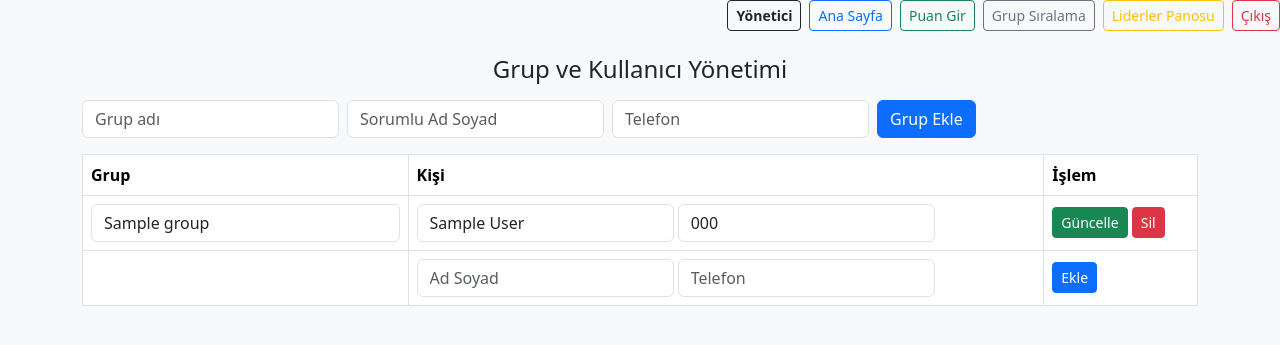
After one commit to seyfullah/duty-scout, a PHP site: page /users_admin.php in a window 1280 px wide. The commit adds this page. Shown: the top 345 px of the page. Run offline with PHP 8.4, Linux system fonts and the light colour scheme; the visitor is signed in with stand-in values (Sample User, id 1); tables that the repository leaves empty hold one stand-in row (values such as "Sample post").

Commit message:
Kullanıcı kaydet

```diff
--- a/php2/includes/header.php
+++ b/php2/includes/header.php
@@ -1,10 +1,14 @@
 <?php
+if (session_status() === PHP_SESSION_NONE) session_start();
 // Kullanıcı bilgisi ve aktif sayfa
 if (!isset($user_info)) {
     if (isset($pdo) && isset($user_id)) {
-        $stmt = $pdo->prepare("SELECT u.name, g.name as group_name FROM users u LEFT JOIN groups g ON u.group_id = g.id WHERE u.id = ?");
+        $stmt = $pdo->prepare("SELECT u.name, g.name as group_name, u.is_admin FROM users u LEFT JOIN groups g ON u.group_id = g.id WHERE u.id = ?");
         $stmt->execute([$user_id]);
         $user_info = $stmt->fetch();
+        if (!isset($_SESSION['is_admin'])) {
+            $_SESSION['is_admin'] = !empty($user_info['is_admin']);
+        }
     } else {
         $user_info = ['name' => '', 'group_name' => ''];
     }
@@ -20,7 +24,10 @@ $active = isset($active_page) ? $active_page : '';
             <?php endif; ?>
         </div>
         <div class="d-flex gap-2">
-            <a href="dashboard.php" class="btn btn-outline-primary btn-sm<?= $active=='dashboard' ? ' fw-bold text-dark border-dark' : '' ?>">Puanlarım</a>
+            <?php if (isset($_SESSION['is_admin']) && $_SESSION['is_admin']): ?>
+                <a href="users_admin.php" class="btn btn-outline-dark btn-sm<?= $active=='users_admin' ? ' fw-bold text-dark border-dark' : '' ?>">Yönetici</a>
+            <?php endif; ?>
+              <a href="dashboard.php" class="btn btn-outline-primary btn-sm<?= $active=='dashboard' ? ' fw-bold text-dark border-dark' : '' ?>">Ana Sayfa</a>
             <a href="submit_score.php" class="btn btn-outline-success btn-sm<?= $active=='submit_score' ? ' fw-bold text-dark border-dark' : '' ?>">Puan Gir</a>
             <a href="group.php" class="btn btn-outline-secondary btn-sm<?= $active=='group' ? ' fw-bold text-dark border-dark' : '' ?>">Grup Sıralama</a>
             <a href="leaders.php" class="btn btn-outline-warning btn-sm<?= $active=='leaders' ? ' fw-bold text-dark border-dark' : '' ?>">Liderler Panosu</a>
--- /dev/null
+++ b/php2/users_admin.php
@@ -0,0 +1,237 @@
+<?php
+// Yönetici kullanıcı oluşturma ve grup yönetimi sayfası
+session_start();
+require 'includes/db.php';
+
+// Sadece admin erişebilir
+if (!isset($_SESSION['user_id']) || !isset($_SESSION['is_admin']) || !$_SESSION['is_admin']) {
+    header('Location: login.php');
+    exit;
+}
+
+// Grup ekle
+if (isset($_POST['add_group'])) {
+    $group_name = trim($_POST['group_name']);
+    $captain_name = trim($_POST['captain_name']);
+    $captain_phone = trim($_POST['captain_phone']);
+    if ($group_name && $captain_name && $captain_phone) {
+        $stmt = $pdo->prepare("INSERT INTO users (name, phone) VALUES (?, ?)");
+        $stmt->execute([$captain_name, $captain_phone]);
+        $captain_id = $pdo->lastInsertId();
+        $stmt = $pdo->prepare("INSERT INTO groups (name, captain_id) VALUES (?, ?)");
+        $stmt->execute([$group_name, $captain_id]);
+        $success = 'Grup ve sorumlu eklendi!';
+        header('Location: users_admin.php'); exit;
+    }
+}
+// Grup sil
+if (isset($_POST['delete_group'])) {
+    $group_id = $_POST['delete_group'];
+    $stmt = $pdo->prepare("DELETE FROM groups WHERE id = ?");
+    $stmt->execute([$group_id]);
+    $success = 'Grup silindi!';
+}
+// Grup güncelle
+if (isset($_POST['update_group'])) {
+    $group_id = $_POST['group_id'];
+    $group_name = trim($_POST['group_name']);
+    $captain_id = $_POST['captain_id'] ?? null;
+    $captain_name = trim($_POST['captain_name']);
+    $captain_phone = trim($_POST['captain_phone']);
+    // Sorumlu bilgisini güncelle
+    if ($captain_id && $captain_name && $captain_phone) {
+        $stmt = $pdo->prepare("UPDATE users SET name = ?, phone = ? WHERE id = ?");
+        $stmt->execute([$captain_name, $captain_phone, $captain_id]);
+    }
+    // Grup bilgisini güncelle
+    $stmt = $pdo->prepare("UPDATE groups SET name = ?, captain_id = ? WHERE id = ?");
+    $stmt->execute([$group_name, $captain_id, $group_id]);
+    $success = 'Grup ve sorumlu güncellendi!';
+    header('Location: users_admin.php'); exit;
+}
+// Kullanıcıları ve grupları çek
+$users = $pdo->query("SELECT * FROM users ORDER BY name")->fetchAll();
+$groups = $pdo->query("SELECT * FROM groups ORDER BY name")->fetchAll();
+
+// Kullanıcı ekle
+if (isset($_POST['add_user'])) {
+    $name = trim($_POST['user_name']);
+    $phone = trim($_POST['user_phone']);
+    $group_id = $_POST['user_group_id'] ?: null;
+    if ($name && $phone) {
+        $stmt = $pdo->prepare("INSERT INTO users (name, phone, group_id) VALUES (?, ?, ?)");
+        $stmt->execute([$name, $phone, $group_id]);
+        $success = 'Kullanıcı eklendi!';
+        header('Location: users_admin.php'); exit;
+    }
+}
+// Kullanıcı güncelle
+if (isset($_POST['update_user'])) {
+    $user_id = $_POST['user_id'];
+    $name = trim($_POST['user_name']);
+    $phone = trim($_POST['user_phone']);
+    $group_id = $_POST['user_group_id'] ?: null;
+    $stmt = $pdo->prepare("UPDATE users SET name = ?, phone = ?, group_id = ? WHERE id = ?");
+    $stmt->execute([$name, $phone, $group_id, $user_id]);
+    $success = 'Kullanıcı güncellendi!';
+    header('Location: users_admin.php'); exit;
+}
+// Kullanıcı sil
+if (isset($_POST['delete_user'])) {
+    $user_id = $_POST['delete_user'];
+    $stmt = $pdo->prepare("DELETE FROM users WHERE id = ?");
+    $stmt->execute([$user_id]);
+    $success = 'Kullanıcı silindi!';
+    header('Location: users_admin.php'); exit;
+}
+?>
+<!DOCTYPE html>
+<html lang="tr">
+<head>
+        <meta charset="UTF-8">
+        <meta name="viewport" content="width=device-width, initial-scale=1">
+        <title>Yönetici Paneli</title>
+        <link href="https://cdn.jsdelivr.net/npm/bootstrap@5.3.2/dist/css/bootstrap.min.css" rel="stylesheet">
+        <style>
+            .table-responsive { overflow-x: auto; }
+            @media (max-width: 600px) {
+                .table td, .table th { font-size: 0.95em; padding: 0.3rem 0.2rem; }
+                .ps-5 { padding-left: 0.7rem !important; }
+                .d-flex.gap-2 { gap: 0.3rem !important; }
+                input.form-control {
+                    font-size: 0.97em;
+                    padding: 0.25rem 0.4rem;
+                    min-width: 80px !important;
+                    max-width: 100%;
+                }
+                .container { padding-left: 2px !important; padding-right: 2px !important; }
+                h4.mb-3 { font-size: 1.1rem; }
+                .btn-sm { font-size: 0.95em; padding: 0.25rem 0.5rem; }
+            }
+        </style>
+</head>
+<body class="bg-light">
+<?php $active_page = 'users_admin'; include 'includes/header.php'; ?>
+<div class="container py-2">
+        <h4 class="mb-3 text-center">Grup ve Kullanıcı Yönetimi</h4>
+    <?php if (!empty($success)): ?>
+        <div class="alert alert-success"> <?= $success ?> </div>
+    <?php endif; ?>
+    <form method="post" class="mb-3">
+        <div class="row g-2 align-items-end">
+            <div class="col-auto">
+                <input type="text" name="group_name" class="form-control" placeholder="Grup adı" required>
+            </div>
+            <div class="col-auto">
+                <input type="text" name="captain_name" class="form-control" placeholder="Sorumlu Ad Soyad" required>
+            </div>
+            <div class="col-auto">
+                <input type="text" name="captain_phone" class="form-control" placeholder="Telefon" required>
+            </div>
+            <div class="col-auto">
+                <button type="submit" name="add_group" class="btn btn-primary">Grup Ekle</button>
+            </div>
+        </div>
+    </form>
+    <div class="table-responsive">
+    <table class="table table-bordered align-middle">
+        <thead><tr><th>Grup</th><th>Kişi</th><th>İşlem</th></tr></thead>
+        <tbody>
+        <?php foreach ($groups as $g): ?>
+            <tr>
+                <form method="post">
+                    <td><input type="text" name="group_name" value="<?= htmlspecialchars($g['name']) ?>" class="form-control" required></td>
+                    <td>
+                        <?php
+                        $captain = null;
+                        foreach ($users as $u) {
+                            if ($u['id'] == $g['captain_id']) { $captain = $u; break; }
+                        }
+                        ?>
+                        <input type="text" name="captain_name" value="<?= $captain ? htmlspecialchars($captain['name']) : '' ?>" class="form-control d-inline w-auto" style="min-width:120px;" placeholder="Sorumlu Ad Soyad" required>
+                        <input type="text" name="captain_phone" value="<?= $captain ? htmlspecialchars($captain['phone']) : '' ?>" class="form-control d-inline w-auto" style="min-width:120px;" placeholder="Telefon" required>
+                        <input type="hidden" name="captain_id" value="<?= $captain ? $captain['id'] : '' ?>">
+                        <input type="hidden" name="group_id" value="<?= $g['id'] ?>">
+                    </td>
+                    <td>
+                        <button type="submit" name="update_group" class="btn btn-success btn-sm">Güncelle</button>
+                        <button type="submit" name="delete_group" value="<?= $g['id'] ?>" class="btn btn-danger btn-sm" onclick="return confirm('Grup silinsin mi?')">Sil</button>
+                    </td>
+                </form>
+            </tr>
+            <!-- Grup üyeleri -->
+            <?php foreach ($users as $u): if ($u['group_id'] == $g['id'] && $u['id'] != $g['captain_id']): ?>
+            <tr>
+                <form method="post">
+                    <td></td>
+                    <td>
+                        <input type="text" name="user_name" value="<?= htmlspecialchars($u['name']) ?>" class="form-control d-inline w-auto" style="min-width:120px;">
+                        <input type="text" name="user_phone" value="<?= htmlspecialchars($u['phone']) ?>" class="form-control d-inline w-auto" style="min-width:120px;">
+                        <input type="hidden" name="user_group_id" value="<?= $g['id'] ?>">
+                        <input type="hidden" name="user_id" value="<?= $u['id'] ?>">
+                    </td>
+                    <td>
+                        <button type="submit" name="update_user" class="btn btn-sm btn-success">Kaydet</button>
+                        <button type="submit" name="delete_user" value="<?= $u['id'] ?>" class="btn btn-sm btn-danger" onclick="return confirm('Kullanıcı silinsin mi?')">Sil</button>
+                    </td>
+                </form>
+            </tr>
+            <?php endif; endforeach; ?>
+            <!-- Yeni kullanıcı ekle -->
+            <tr>
+                <form method="post">
+                    <td></td>
+                    <td>
+                        <input type="text" name="user_name" class="form-control d-inline w-auto" style="min-width:120px;" placeholder="Ad Soyad">
+                        <input type="text" name="user_phone" class="form-control d-inline w-auto" style="min-width:120px;" placeholder="Telefon">
+                        <input type="hidden" name="user_group_id" value="<?= $g['id'] ?>">
+                    </td>
+                    <td>
+                        <button type="submit" name="add_user" class="btn btn-sm btn-primary">Ekle</button>
+                    </td>
+                </form>
+            </tr>
+        <?php endforeach; ?>
+        <!-- Grupta olmayan kullanıcılar -->
+        <?php $ungrouped = array_filter($users, fn($u) => !$u['group_id']);
+        if ($ungrouped): ?>
+        <tr class="table-secondary"><td colspan="3"><b>Grupta Olmayanlar</b></td></tr>
+        <?php foreach ($ungrouped as $u): ?>
+        <tr>
+            <form method="post">
+                <td></td>
+                <td>
+                    <input type="text" name="user_name" value="<?= htmlspecialchars($u['name']) ?>" class="form-control d-inline w-auto" style="min-width:120px;">
+                    <input type="text" name="user_phone" value="<?= htmlspecialchars($u['phone']) ?>" class="form-control d-inline w-auto" style="min-width:120px;">
+                    <input type="hidden" name="user_group_id" value="">
+                    <input type="hidden" name="user_id" value="<?= $u['id'] ?>">
+                </td>
+                <td>
+                    <button type="submit" name="update_user" class="btn btn-sm btn-success">Kaydet</button>
+                    <button type="submit" name="delete_user" value="<?= $u['id'] ?>" class="btn btn-sm btn-danger" onclick="return confirm('Kullanıcı silinsin mi?')">Sil</button>
+                </td>
+            </form>
+        </tr>
+        <?php endforeach; ?>
+        <!-- Yeni kullanıcı ekle (grupsuz) -->
+        <tr>
+            <form method="post">
+                <td></td>
+                <td>
+                    <input type="text" name="user_name" class="form-control d-inline w-auto" style="min-width:120px;" placeholder="Ad Soyad">
+                    <input type="text" name="user_phone" class="form-control d-inline w-auto" style="min-width:120px;" placeholder="Telefon">
+                    <input type="hidden" name="user_group_id" value="">
+                </td>
+                <td>
+                    <button type="submit" name="add_user" class="btn btn-sm btn-primary">Ekle</button>
+                </td>
+            </form>
+        </tr>
+        <?php endif; ?>
+        </tbody>
+    </table>
+    </div>
+</div>
+</body>
+<script src="https://cdn.jsdelivr.net/npm/bootstrap@5.3.2/dist/js/bootstrap.bundle.min.js"></script>
+</html>
```
Also changed, not shown: php2/login.php (+4 -11 lines), php2/register.php (+33 -24 lines).
